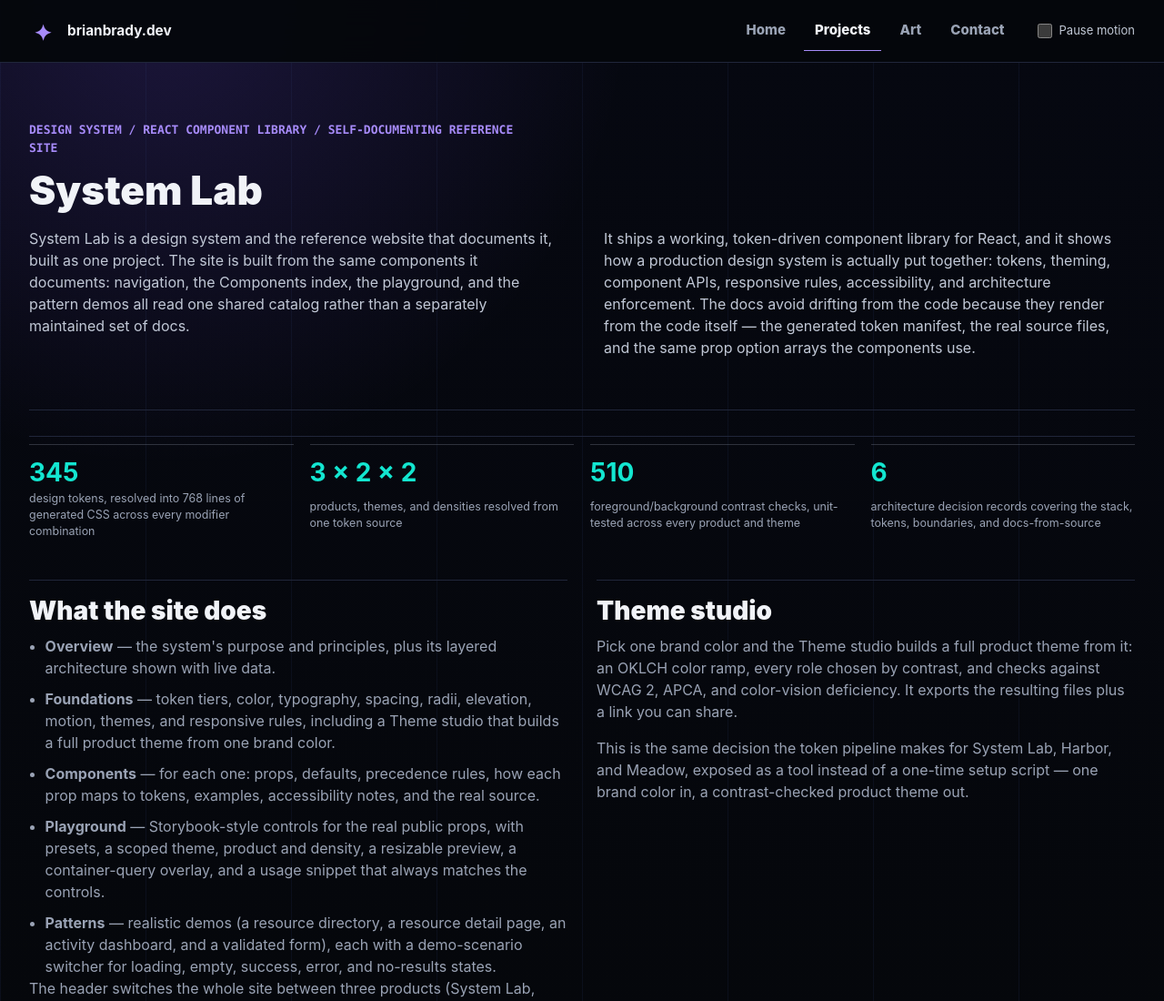
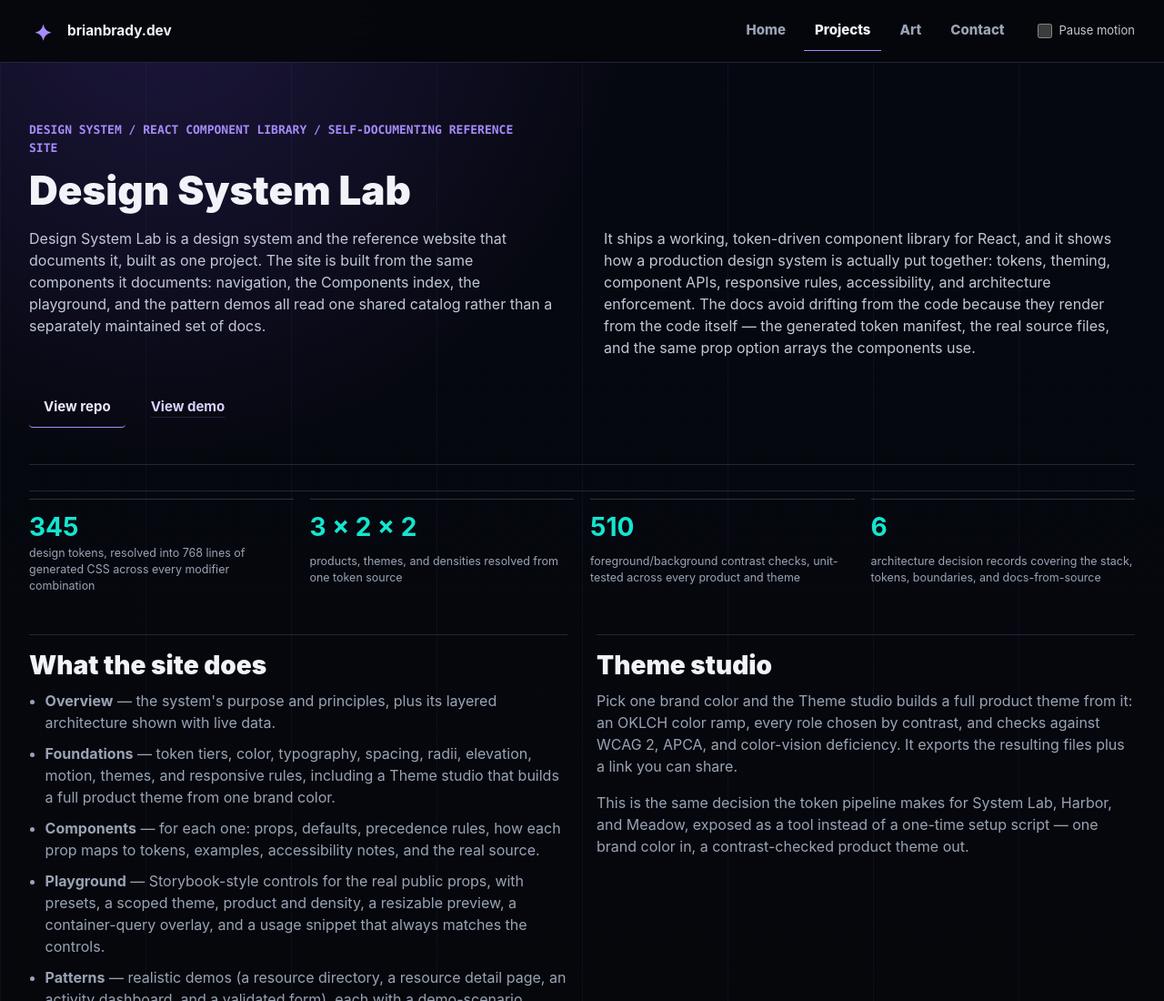
Before and after one commit to brianchristopherbrady/brianbrady.dev, a website: page projects/system-lab.html in a window 1280 px wide. Shown: the top 1100 px of the page at 91% size. Drawn offline with Linux system fonts and the light colour scheme.

Commit message:
Rename to Design System Lab and add repo and live site links

```diff
--- a/projects/system-lab.html
+++ b/projects/system-lab.html
@@ -3,8 +3,8 @@
   <head>
     <meta charset="utf-8" />
     <meta name="viewport" content="width=device-width, initial-scale=1" />
-    <title>System Lab | Brian Brady</title>
-    <meta name="description" content="System Lab: a token-driven React design system and the reference website that documents it from its own source, spanning three products, two themes, and two densities." />
+    <title>Design System Lab | Brian Brady</title>
+    <meta name="description" content="Design System Lab: a token-driven React design system and the reference website that documents it from its own source, spanning three products, two themes, and two densities." />
     <link rel="stylesheet" href="../styles.css" />
   </head>
   <body class="project-page">
@@ -18,9 +18,9 @@
     <main id="main-content" tabindex="-1">
       <section class="project-hero">
         <p class="kicker">Design system / React component library / self-documenting reference site</p>
-        <h1>System Lab</h1>
+        <h1>Design System Lab</h1>
         <p>
-          System Lab is a design system and the reference website that documents it, built as one project. The site is
+          Design System Lab is a design system and the reference website that documents it, built as one project. The site is
           built from the same components it documents: navigation, the Components index, the playground, and the
           pattern demos all read one shared catalog rather than a separately maintained set of docs.
         </p>
@@ -30,9 +30,13 @@
           enforcement. The docs avoid drifting from the code because they render from the code itself &mdash; the
           generated token manifest, the real source files, and the same prop option arrays the components use.
         </p>
+        <div class="project-actions" role="group" aria-label="Project links">
+          <a class="button primary" href="https://github.com/brianchristopherbrady/design-system-lab" target="_blank" rel="noopener noreferrer">View repo</a>
+          <a class="button" href="https://brianchristopherbrady.github.io/design-system-lab/" target="_blank" rel="noopener noreferrer">View demo</a>
+        </div>
       </section>
 
-      <section class="fabric-facts" aria-label="System Lab facts">
+      <section class="fabric-facts" aria-label="Design System Lab facts">
         <div>
           <strong>345</strong>
           <span>design tokens, resolved into 768 lines of generated CSS across every modifier combination</span>
@@ -84,7 +88,7 @@
       <section class="devkit-infrastructure" aria-labelledby="system-lab-built-title">
         <p class="kicker">How it's built</p>
         <h2 id="system-lab-built-title">Tokens, components, layered imports, and container-first layout.</h2>
-        <div class="evidence-grid" role="group" aria-label="System Lab implementation layers">
+        <div class="evidence-grid" role="group" aria-label="Design System Lab implementation layers">
           <article>
             <span>Design tokens</span>
             <p>Three DTCG tiers &mdash; reference (raw palettes and scales), semantic (<code>surface.panel</code>, <code>tone.danger.text</code>), and component (<code>button.primary.background-hover</code>). A resolver config defines theme, product, and density modifiers; a custom pipeline in <code>scripts/tokens</code> resolves all 12 combinations, works out which modifiers each token actually depends on, and writes each one only as often as needed.</p>
--- a/scripts/check-ui.mjs
+++ b/scripts/check-ui.mjs
@@ -117,6 +117,7 @@ try {
           "projects/signal-terminal.html": ["signal-terminal"],
           "projects/counterpart-assistant.html": ["counterpart-assistant"],
           "projects/glasshouse.html": ["glasshouse", "https://brianchristopherbrady.github.io/glasshouse/"],
+          "projects/system-lab.html": ["design-system-lab", "https://brianchristopherbrady.github.io/design-system-lab/"],
           "projects/mnemonic-weather-engine.html": ["Mnemonic-Weather-Engine"],
           "projects/certpilot.html": ["contractors"],
           "projects/handforge.html": ["collin"],
```
Also changed, not shown: index.html (+1 -1 lines), projects.html (+1 -1 lines).
